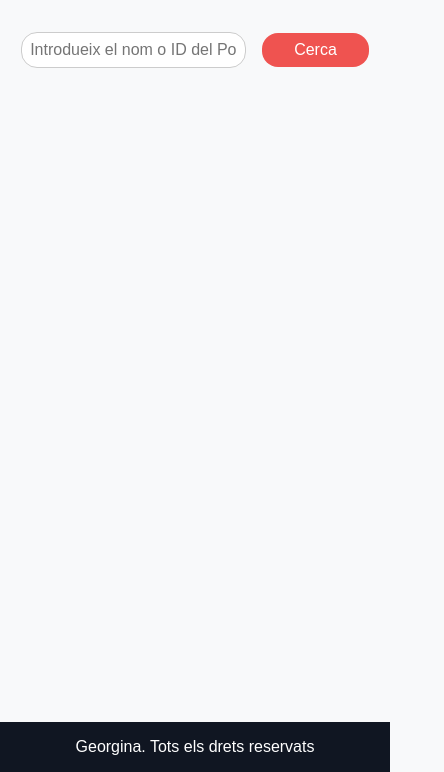
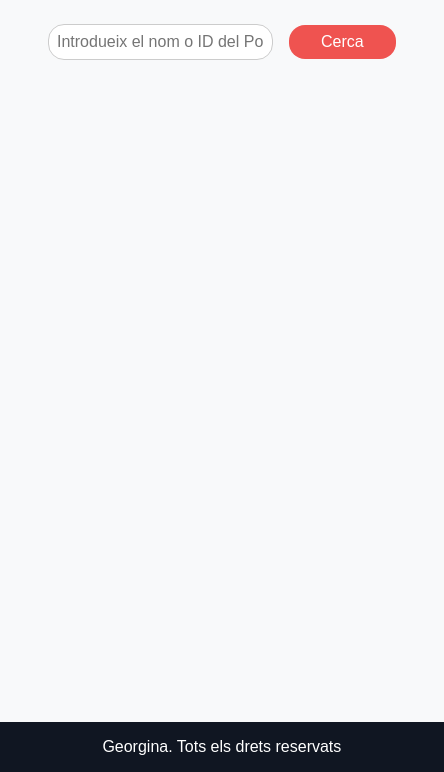
Before and after one commit to GeorginaTS/uoc-pac2, a plain HTML site: page index.html in a window 390 px wide. Shown: the part 72-844 px from the top of the page, 444 px wide, since content can reach past the window. Drawn offline with Linux system fonts and the light colour scheme; no server answers.

Commit message:
Refactor CSS layout for improved structure and responsiveness

```diff
--- a/styles/styles.css
+++ b/styles/styles.css
@@ -14,13 +14,17 @@
 }
 html,
 body {
-  height: 100%;
+  margin: 0;
+  padding: 0;
+  width: 100%;
+  min-height: 100vh;
   font-family: Arial, sans-serif;
   background-color: var(--color-background-light);
   color: var(--color-text-primary);
-  display: flex;
-  flex-direction: column;
-  justify-content: space-between;
+  display: grid;
+  grid-template-columns: 1fr;
+  grid-template-rows: auto 1fr auto;
+  text-align: center;
 }
 header {
   background-color: var(--color-primary);
@@ -41,6 +45,8 @@ header {
     display: flex;
     gap: 1rem;
     > ul {
+      margin: 0;
+      padding: 0;
       list-style: none;
       display: flex;
       gap: 1rem;
@@ -54,8 +60,9 @@ header {
   }
 }
 main {
-  padding: 1rem;
-  height: 100%;
+  width: 100%;
+  margin: 0 auto;
+  padding: 0.5rem 1rem;
 }
 footer {
   background-color: var(--color-background-dark);
@@ -93,12 +100,13 @@ button {
     background-color: #d32f2f;
   }
 }
+#pokemonList {
+  width: 100%;
 
-#pokemonList {
   display: flex;
   flex-wrap: wrap;
+  justify-content: center;
   gap: 1rem;
-  padding: 1rem;
   list-style: none;
   > li {
     background-color: var(--color-card-light);
@@ -126,6 +134,5 @@ button {
         color: var(--color-text-secondary);
       }
     }
-
   }
 }
```
